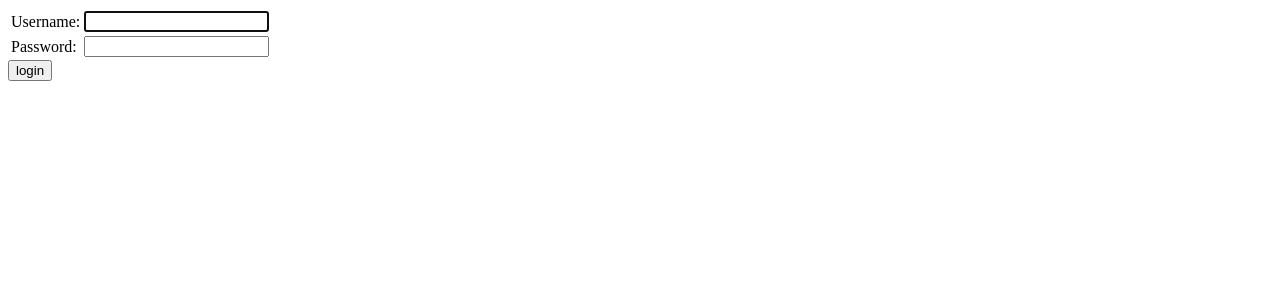
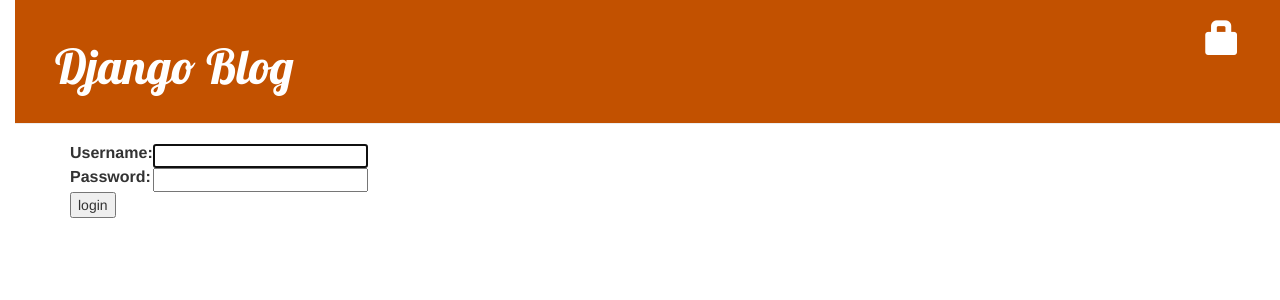
Before and after one commit to Aayushsoni09/Django-Blog-App, a Django app: page /accounts/login/ in a window 1280 px wide. Shown: the top 300 px of the page. Run offline with Django 3.2, Linux system fonts and the light colour scheme; some libraries are stand-ins or nearby versions.

Commit message:
changed the view of login page

```diff
--- a/blog/templates/registration/login.html
+++ b/blog/templates/registration/login.html
@@ -1,4 +1,4 @@
-
+{% extends 'blog/base.html' %}
 {% block content %}
     {% if form.errors %}
         <p>Your username and password didn't match. Please try again.</p>
```
Also changed, not shown: blog/static/css/login.css (added).
